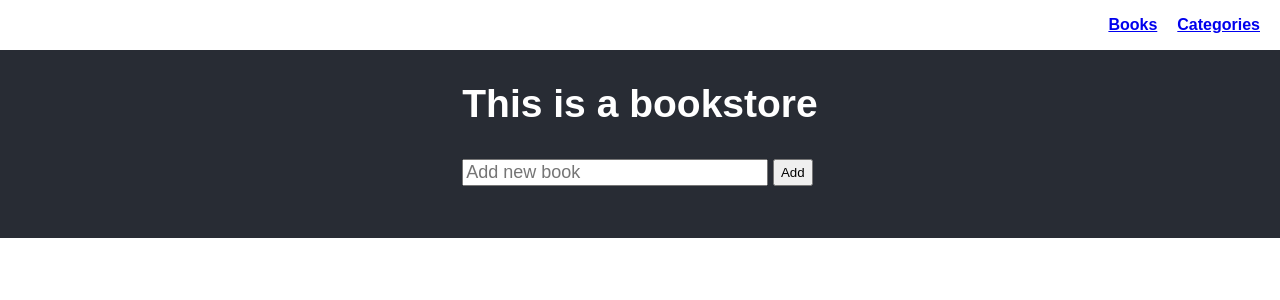
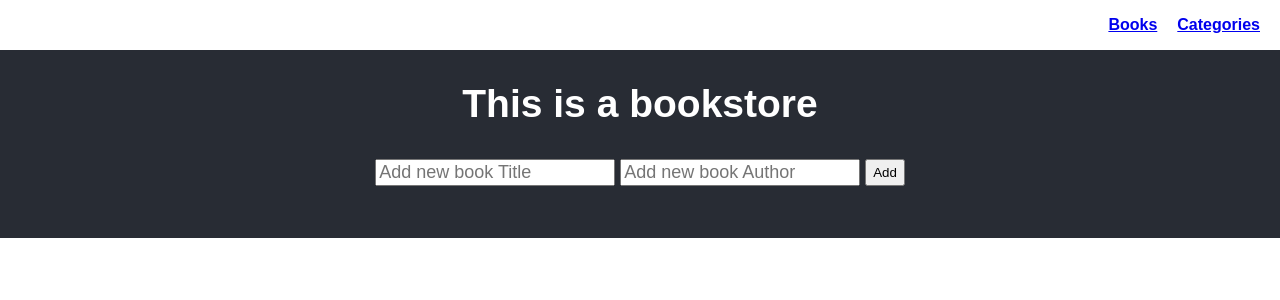
Before and after one commit to marilirulita/bookstore, a React (Create React App) app: page / in a window 1280 px wide. Shown: the top 300 px of the page. Built offline with nearby package versions, Linux system fonts and the light colour scheme.

Commit message:
Add an input for author

```diff
--- a/src/App.css
+++ b/src/App.css
@@ -1,10 +1,14 @@
 button {
-  margin: 0 5px;
+  margin-left: 5px;
 }
 
 ul {
   list-style: none;
   padding: 0;
+}
+
+h2 {
+  text-align: center;
 }
 
 .App {
@@ -43,13 +47,18 @@ ul {
 
 .add-book input {
   font-size: large;
+  margin-left: 5px;
   width: 100%;
+}
+
+.add-book input:first-child {
+  margin-left: 0;
 }
 
 .books-display {
   display: flex;
   flex-direction: column;
-  max-width: 1000px;
+  max-width: 800px;
 }
 
 .books-display ul {
--- a/src/components/AddBook.js
+++ b/src/components/AddBook.js
@@ -18,14 +18,16 @@ const AddBook = () => {
       id: uuidv4(),
     };
 
-    dispatch(addBook(newBook));
-
-    setState(initState);
+    if (newBook.title !== '' && newBook.author !== '') {
+      dispatch(addBook(newBook));
+      setState(initState);
+    }
   };
 
   return (
     <div className="add-book">
-      <input type="text" placeholder="Add new book" value={state.title} onChange={(e) => setState({ title: e.target.value, author: 'Anonimus' })} />
+      <input type="text" placeholder="Add new book Title" value={state.title} onChange={(e) => setState({ title: e.target.value, author: state.author })} />
+      <input type="text" placeholder="Add new book Author" value={state.author} onChange={(e) => setState({ title: state.title, author: e.target.value })} />
       <button type="submit" value="add-book" onClick={submitBookToStore}>Add</button>
     </div>
   );
```
